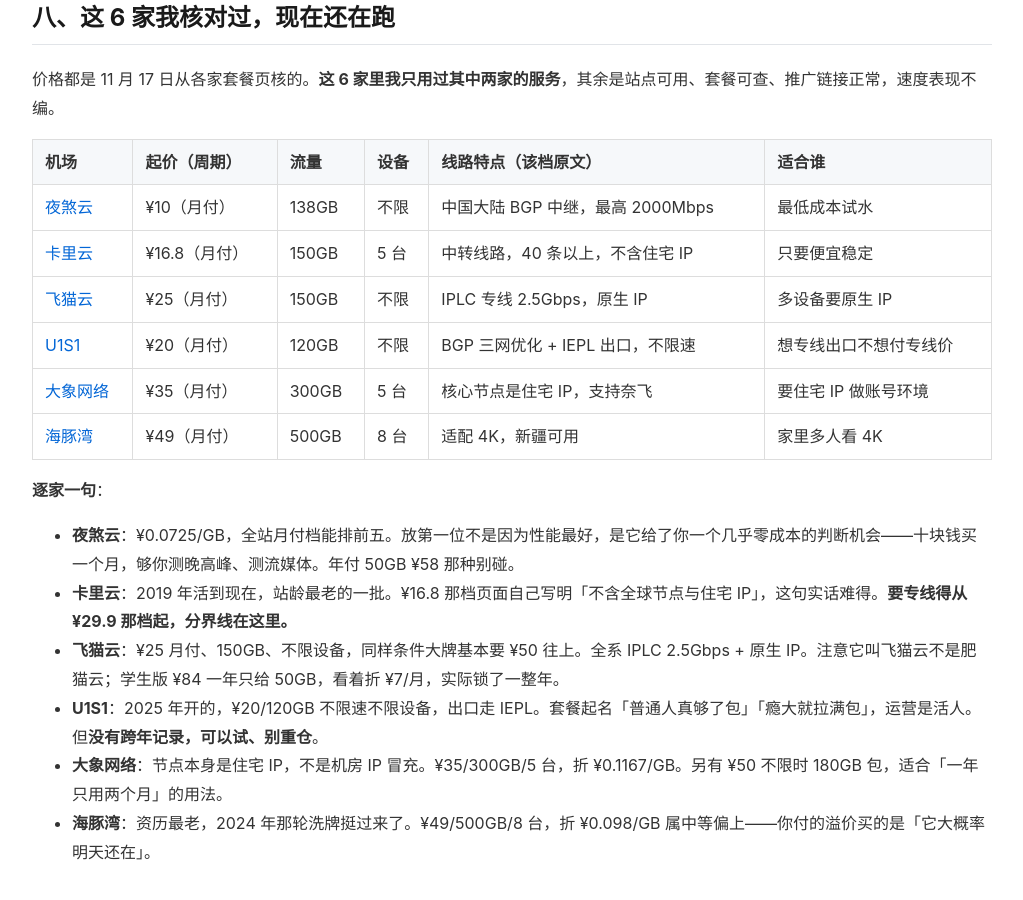
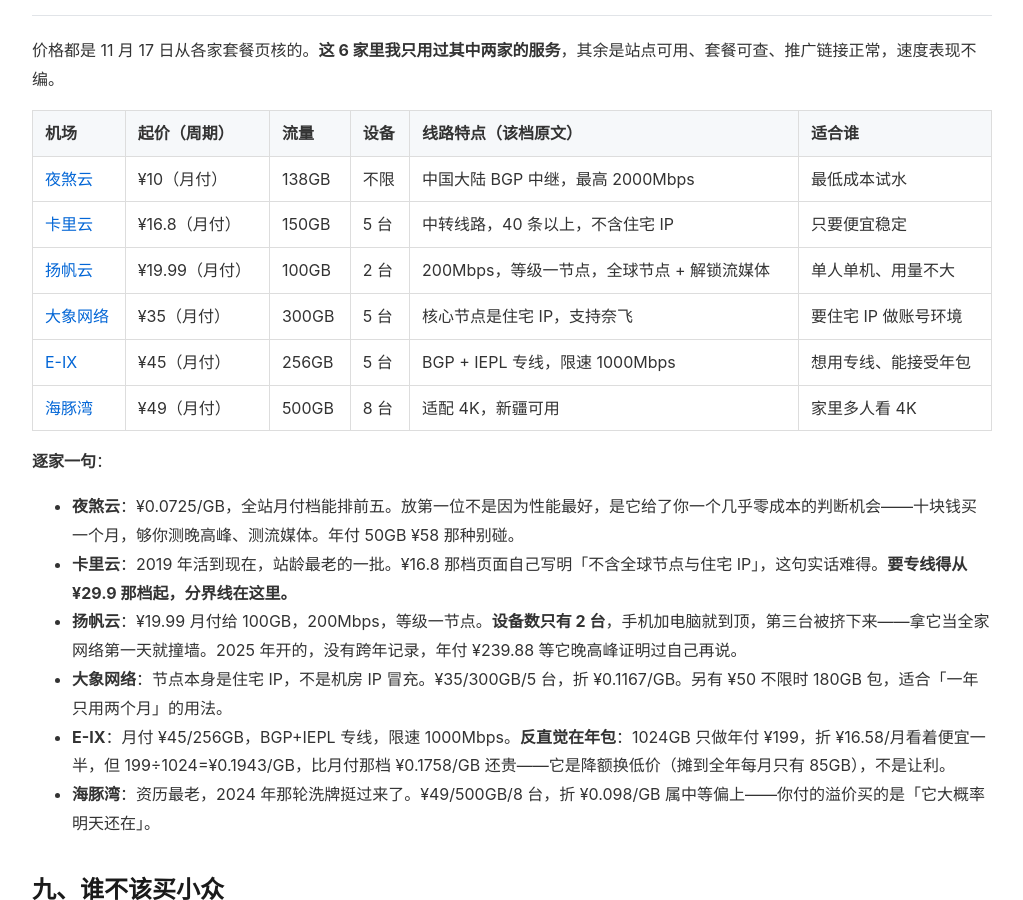
Before and after one commit to yezuofan/free-internet-guide, a Jekyll site: the page built from getting-started/niche-airport-recommendation-2026.md, in a window 1280 px wide and 900 px high, scrolled down 2223 px. Shown: the whole window, without its empty margins (128-1151 px from the left). Built offline with Jekyll 4.4.1, drawn with Linux system fonts in a browser that asks for light colours; our own code applies the rules of GitHub Pages for plain Markdown files; some of the changed text lies outside the part shown.

Commit message:
Fix: remove paused airports from niche airport guide

```diff
--- a/getting-started/niche-airport-recommendation-2026.md
+++ b/getting-started/niche-airport-recommendation-2026.md
@@ -30,11 +30,11 @@
 
 ## 四、现在这批新小众，几乎全是 2025 年开的
 
-把在跑的小众按站龄排一遍，结果很集中：扬帆云、U1S1、灵动云页面自述都是 2025 年成立，暮光加速说是新加坡团队，站龄也不长。
+把在跑的小众按站龄排一遍，结果很集中：扬帆云页面自述是 2025 年成立，暮光加速说是新加坡团队，站龄也不长。
 
 也就是说，你现在看到的一批「便宜好用」的新面孔，**没有一家有一年以上的连续运营记录**。这不等于它们不好——新机场往往最舍得给量，要抢第一批用户——但你得清楚自己在买一个「尚未验证的承诺」。
 
-名单里也有真老兵：卡里云 2019 年就开始活跃，海豚湾运营时间更长，飞猫云走企业专线。它们不便宜到夸张，但活过了 2024 年那轮洗牌，这件事本身就值钱。
+名单里也有真老兵：卡里云 2019 年就开始活跃，海豚湾运营时间更长，两家都活过了 2024 年那轮洗牌。它们不便宜到夸张，但活下来这件事本身就值钱。
 
 我的做法是：**新机场只当试验品，老兵才进主力位。**
 
@@ -71,18 +71,18 @@
 |:--|:--|:--|:--|:--|:--|
 | [夜煞云](https://api.huanghaiwan.com/go/夜煞云) | ¥10（月付） | 138GB | 不限 | 中国大陆 BGP 中继，最高 2000Mbps | 最低成本试水 |
 | [卡里云](https://api.huanghaiwan.com/go/卡里云) | ¥16.8（月付） | 150GB | 5 台 | 中转线路，40 条以上，不含住宅 IP | 只要便宜稳定 |
-| [飞猫云](https://api.huanghaiwan.com/go/飞猫云) | ¥25（月付） | 150GB | 不限 | IPLC 专线 2.5Gbps，原生 IP | 多设备要原生 IP |
-| [U1S1](https://api.huanghaiwan.com/go/U1S1) | ¥20（月付） | 120GB | 不限 | BGP 三网优化 + IEPL 出口，不限速 | 想专线出口不想付专线价 |
+| [扬帆云](https://api.huanghaiwan.com/go/扬帆云) | ¥19.99（月付） | 100GB | 2 台 | 200Mbps，等级一节点，全球节点 + 解锁流媒体 | 单人单机、用量不大 |
 | [大象网络](https://api.huanghaiwan.com/go/大象网络) | ¥35（月付） | 300GB | 5 台 | 核心节点是住宅 IP，支持奈飞 | 要住宅 IP 做账号环境 |
+| [E-IX](https://api.huanghaiwan.com/go/E-IX) | ¥45（月付） | 256GB | 5 台 | BGP + IEPL 专线，限速 1000Mbps | 想用专线、能接受年包 |
 | [海豚湾](https://api.huanghaiwan.com/go/海豚湾) | ¥49（月付） | 500GB | 8 台 | 适配 4K，新疆可用 | 家里多人看 4K |
 
 **逐家一句**：
 
 - **夜煞云**：¥0.0725/GB，全站月付档能排前五。放第一位不是因为性能最好，是它给了你一个几乎零成本的判断机会——十块钱买一个月，够你测晚高峰、测流媒体。年付 50GB ¥58 那种别碰。
 - **卡里云**：2019 年活到现在，站龄最老的一批。¥16.8 那档页面自己写明「不含全球节点与住宅 IP」，这句实话难得。**要专线得从 ¥29.9 那档起，分界线在这里。**
-- **飞猫云**：¥25 月付、150GB、不限设备，同样条件大牌基本要 ¥50 往上。全系 IPLC 2.5Gbps + 原生 IP。注意它叫飞猫云不是肥猫云；学生版 ¥84 一年只给 50GB，看着折 ¥7/月，实际锁了一整年。
-- **U1S1**：2025 年开的，¥20/120GB 不限速不限设备，出口走 IEPL。套餐起名「普通人真够了包」「瘾大就拉满包」，运营是活人。但**没有跨年记录，可以试、别重仓**。
+- **扬帆云**：¥19.99 月付给 100GB，200Mbps，等级一节点。**设备数只有 2 台**，手机加电脑就到顶，第三台被挤下来——拿它当全家网络第一天就撞墙。2025 年开的，没有跨年记录，年付 ¥239.88 等它晚高峰证明过自己再说。
 - **大象网络**：节点本身是住宅 IP，不是机房 IP 冒充。¥35/300GB/5 台，折 ¥0.1167/GB。另有 ¥50 不限时 180GB 包，适合「一年只用两个月」的用法。
+- **E-IX**：月付 ¥45/256GB，BGP+IEPL 专线，限速 1000Mbps。**反直觉在年包**：1024GB 只做年付 ¥199，折 ¥16.58/月看着便宜一半，但 199÷1024=¥0.1943/GB，比月付那档 ¥0.1758/GB 还贵——它是降额换低价（摊到全年每月只有 85GB），不是让利。
 - **海豚湾**：资历最老，2024 年那轮洗牌挺过来了。¥49/500GB/8 台，折 ¥0.098/GB 属中等偏上——你付的溢价买的是「它大概率明天还在」。
 
 ## 九、谁不该买小众
```
Also changed, not shown: README.md (+1 -1 lines).
